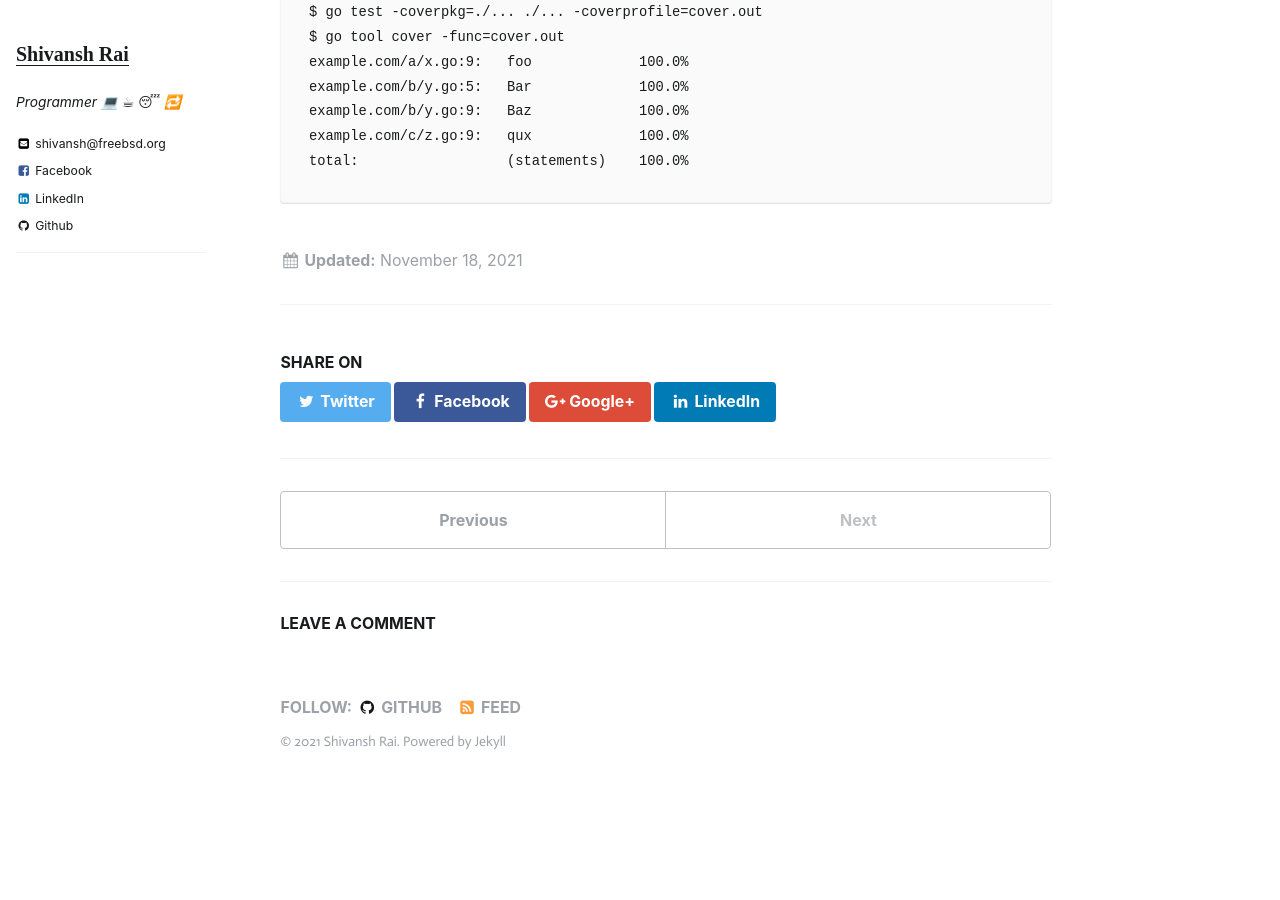
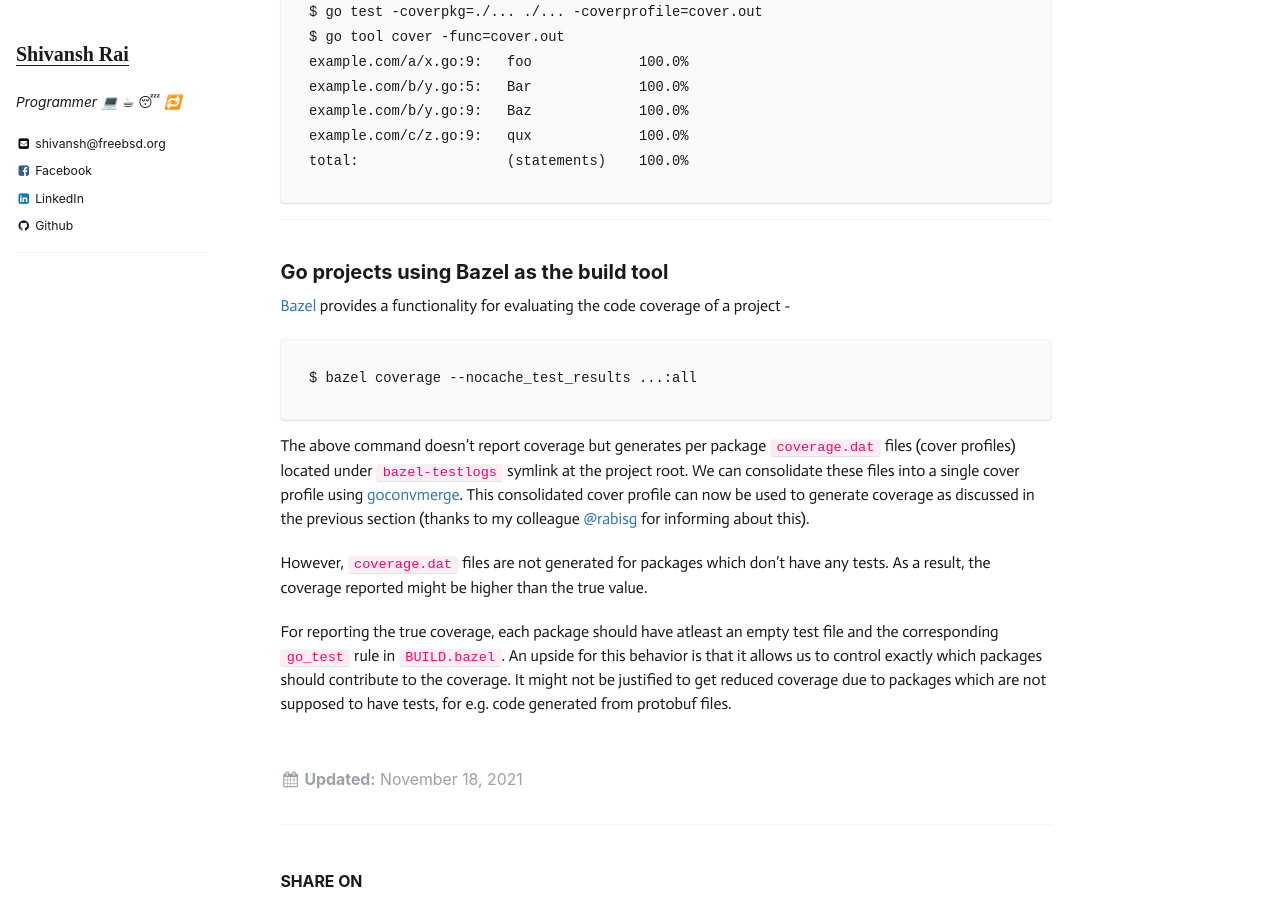
Before and after one commit to shivansh/shivansh.github.io, a Jekyll site: the page built from _posts/2021-11-18-Code-coverage-in-Go.md, in a window 1280 px wide and 900 px high, scrolled down 1309 px. Built offline with Jekyll 4.4.1, drawn with Linux system fonts in a browser that asks for light colours; emoji names are drawn with the system emoji font; comment, search, counter and statistics services are not loaded; before the commit the page ends 2110 px from its top, so only the background shows below that.

Commit message:
Add section for go projects using bazel

````diff
--- a/_posts/2021-11-18-Code-coverage-in-Go.md
+++ b/_posts/2021-11-18-Code-coverage-in-Go.md
@@ -60,3 +60,30 @@ example.com/b/y.go:9:   Baz             100.0%
 example.com/c/z.go:9:   qux             100.0%
 total:                  (statements)    100.0%
 ```
+
+- - -
+
+## Go projects using Bazel as the build tool
+[Bazel](https://bazel.build) provides a functionality for evaluating the code
+coverage of a project -
+```
+$ bazel coverage --nocache_test_results ...:all
+```
+The above command doesn't report coverage but generates per package
+`coverage.dat` files (cover profiles) located under `bazel-testlogs` symlink at
+the project root. We can consolidate these files into a single cover profile
+using [goconvmerge](https://github.com/wadey/gocovmerge). This consolidated
+cover profile can now be used to generate coverage as discussed in the previous
+section (thanks to my colleague [@rabisg](https://github.com/rabisg) for
+informing about this).
+
+However, `coverage.dat` files are not generated for packages which don't have
+any tests. As a result, the coverage reported might be higher than the true
+value.
+
+For reporting the true coverage, each package should have atleast an empty test
+file and the corresponding `go_test` rule in `BUILD.bazel`. An upside for this
+behavior is that it allows us to control exactly which packages should
+contribute to the coverage. It might not be justified to get reduced coverage
+due to packages which are not supposed to have tests, for e.g. code generated
+from protobuf files.
````
